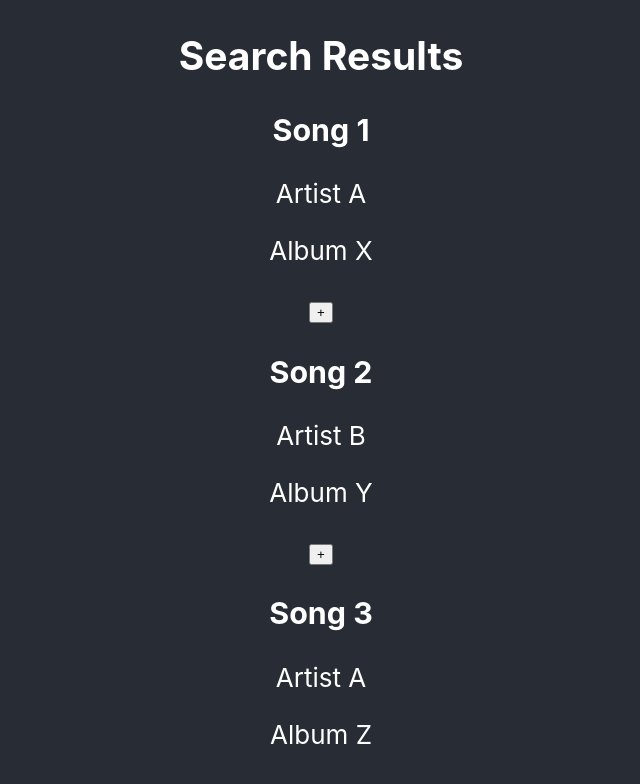
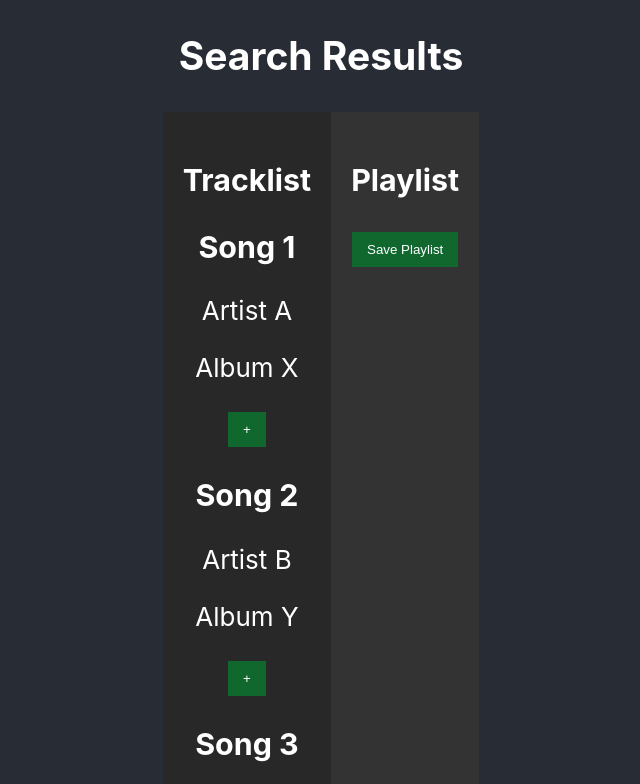
Before and after one commit to ptrose78/SpotifyApp, a React (Create React App) app: page / in a window 1280 px wide. Shown: the top 784 px of the page, without its empty margins (319-959 px from the left). Built offline with nearby package versions, Linux system fonts and the light colour scheme.

Commit message:
Added styling and 'Save Playlist' functionality

```diff
--- a/src/Playlist.js
+++ b/src/Playlist.js
@@ -1,13 +1,22 @@
 import React from 'react';
 import Track from './Track';
 
-function Playlist({playlistTracks, onRemoveFromPlaylist, isInPlaylist}) {
+function Playlist({playlistTracks, onRemoveFromPlaylist, onSavePlaylist, isInPlaylist}) {
+
+  const savePlaylist = () => {
+    const trackURIs = playlistTracks.map(track => track.uri);
+    onSavePlaylist(trackURIs);
+  };
 
   return (
-    <div>
+    <div className='playlist'>
+    <div >
+      <h3>Playlist</h3>
       {playlistTracks.map((track) => (
         <Track key={track.id} trackData={track} onRemoveFromPlaylist={onRemoveFromPlaylist} isInPlaylist={isInPlaylist}/>
       ))}
+    </div>
+    <button onClick={savePlaylist}>Save Playlist</button>
     </div>
   );
 }
--- a/src/SearchResults.js
+++ b/src/SearchResults.js
@@ -11,19 +11,22 @@ function SearchResults({ }) {
           id: 1,
           name: 'Song 1',
           artist: 'Artist A',
-          album: 'Album X'
+          album: 'Album X',
+          uri: 'spotify:track:1'
         },
         {
           id: 2,
           name: 'Song 2',
           artist: 'Artist B',
-          album: 'Album Y'
+          album: 'Album Y',
+          uri: 'spotify:track:2'
         },
         {
           id: 3,
           name: 'Song 3',
           artist: 'Artist A',
-          album: 'Album Z'
+          album: 'Album Z',
+          uri: 'spotify:track:3'
         }
       ];
 
@@ -38,12 +41,18 @@ function SearchResults({ }) {
     setPlaylistTracks(updatedTracks);
   };
 
+  const handleSavePlaylist = trackURIs => {
+    console.log('Saving playlist to Spotify:', trackURIs);
+  };
+
   return (
-    <div>
+    <>
       <h2>Search Results</h2>
+      <div className='container'>
       <Tracklist tracks={searchResults} onAddToPlaylist={handleAddToPlaylist} isInPlaylist={false} />
-      <Playlist playlistTracks={playlistTracks} onRemoveFromPlaylist={handleRemoveFromPlaylist} isInPlaylist={true}/>
+      <Playlist playlistTracks={playlistTracks} onRemoveFromPlaylist={handleRemoveFromPlaylist} onSavePlaylist={handleSavePlaylist} isInPlaylist={true}/>
     </div>
+    </>
   );
 }
 export default SearchResults;
--- a/src/Track.js
+++ b/src/Track.js
@@ -5,7 +5,7 @@ function Track({ trackData, onAddToPlaylist, onRemoveFromPlaylist, isInPlaylist
 
     return (
     <>
-    <div>
+    <div className='track'>
       <h3>{trackData.name}</h3>
       <p>{trackData.artist}</p>
       <p>{trackData.album}</p>
--- a/src/Tracklist.js
+++ b/src/Tracklist.js
@@ -4,7 +4,8 @@ import Track from './Track';
 function Tracklist({tracks, onAddToPlaylist, isInPlaylist}) {
 
   return (
-    <div>
+    <div className='tracklist'>
+      <h3>Tracklist</h3>
       {tracks.map((track) => (
         <Track key={track.id} trackData={track}
         onAddToPlaylist={onAddToPlaylist} isInPlaylist={isInPlaylist}/>
--- a/src/index.css
+++ b/src/index.css
@@ -11,3 +11,41 @@ code {
   font-family: source-code-pro, Menlo, Monaco, Consolas, 'Courier New',
     monospace;
 }
+
+/* Container for the tracklist and playlist */
+.container {
+  display: flex;
+  background-color: #282828; /* Spotify's dark background color */
+  color: #fff; /* White text color */
+}
+
+/* Styling for the tracklist */
+.tracklist {
+  flex: 1;
+  padding: 20px;
+}
+
+/* Styling for individual tracks in the tracklist */
+.track {
+  margin-bottom: 15px;
+}
+
+/* Styling for the playlist */
+.playlist {
+  flex: 1;
+  padding: 20px;
+  background-color: #333; /* Darker background color for the playlist */
+}
+
+/* Styling for individual tracks in the playlist */
+.track {
+  margin-bottom: 15px;
+}
+
+button {
+  background-color: #10682f;
+  color: #fff;
+  border: none;
+  padding: 10px 15px;
+  cursor: pointer;
+}
```
Also changed, not shown: 1 other file (tests, documents, lock files or other folders).
